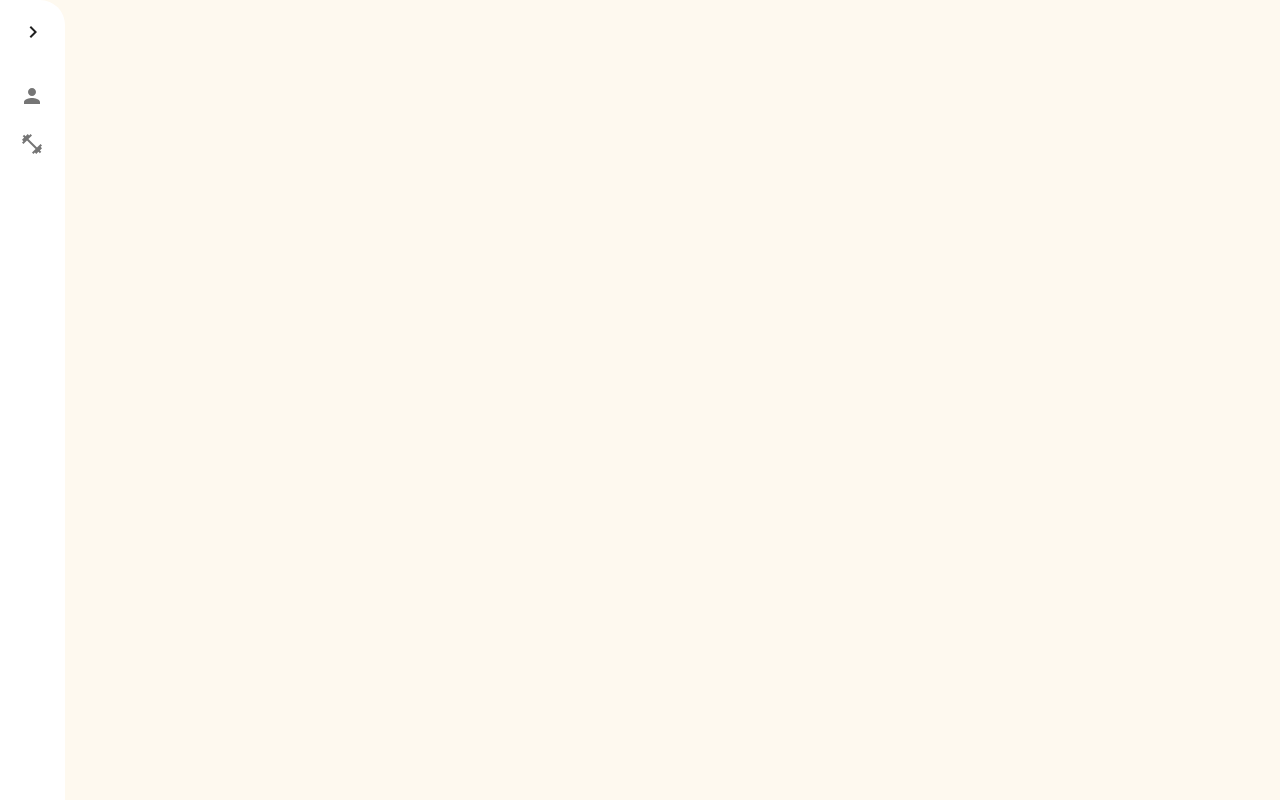
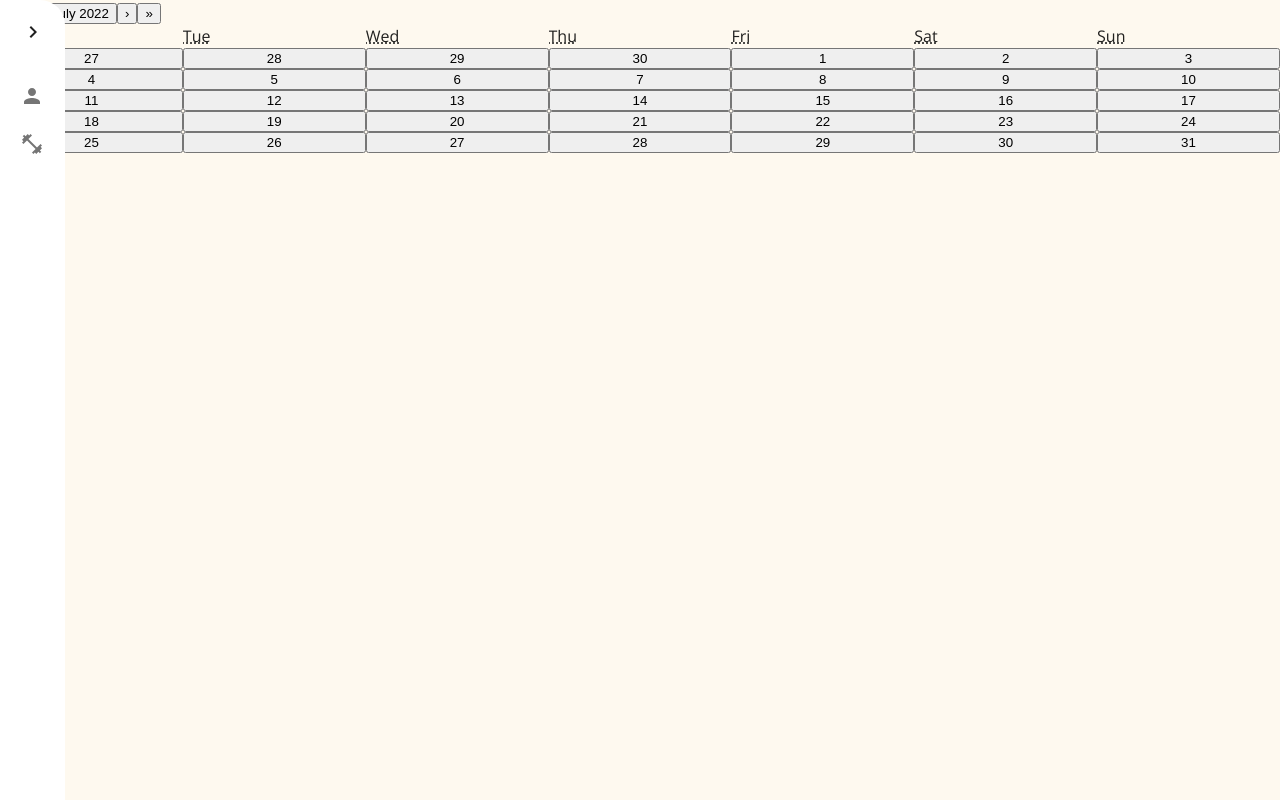
Before and after one commit to zeteoh/WebUi, a React (Create React App) app in the folder my-app/: page / in a window 1280 px wide. Built offline with nearby package versions, Linux system fonts and the light colour scheme.

Commit message:
added calendar

```diff
--- a/my-app/src/App.js
+++ b/my-app/src/App.js
@@ -2,12 +2,17 @@ import './App.css';
 import { ThemeProvider } from "@mui/material/styles";
 import Sidebar from "./components/Sidebar";
 import { baseTheme } from "./assets/theme/theme"
+import MyCalendar from "./components/Calendar";
 
 function App() {
   return (
+    <div>
     <ThemeProvider theme={baseTheme}>
         <Sidebar></Sidebar>
     </ThemeProvider>
+    <MyCalendar></MyCalendar>
+    </div>
+
   );
 }
 
--- /dev/null
+++ b/my-app/src/components/Calendar.js
@@ -0,0 +1,27 @@
+import React from "react";
+import Calendar from 'react-calendar';
+export default function MyCalendar(){
+  const [date, changeDate] = React.useState(new Date());
+
+  // prettier-ignore
+  return (
+    <>
+      {/* <DatePicker
+        autoOk
+        variant="static"
+        openTo="year"
+        value={date}
+        onChange={changeDate}
+      /> */}
+
+      <Calendar
+        // autoOk
+        // orientation="landscape"
+        // variant="static"
+        // openTo="date"
+        value={date}
+        onChange={changeDate}
+      />
+    </>
+  );
+};
```
Also changed, not shown: my-app/package.json (+7 -0 lines), 1 other file (tests, documents, lock files or other folders).
